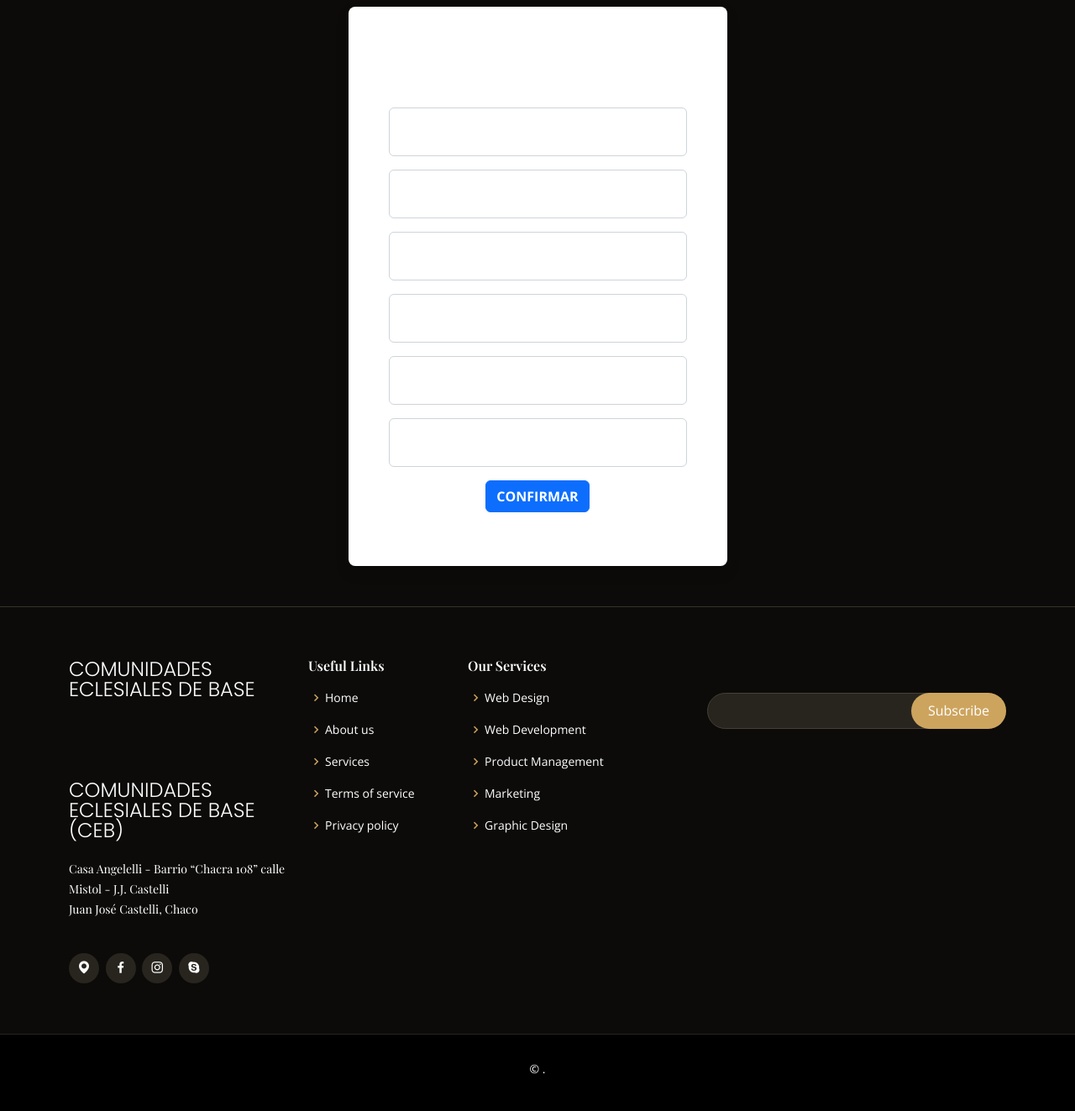
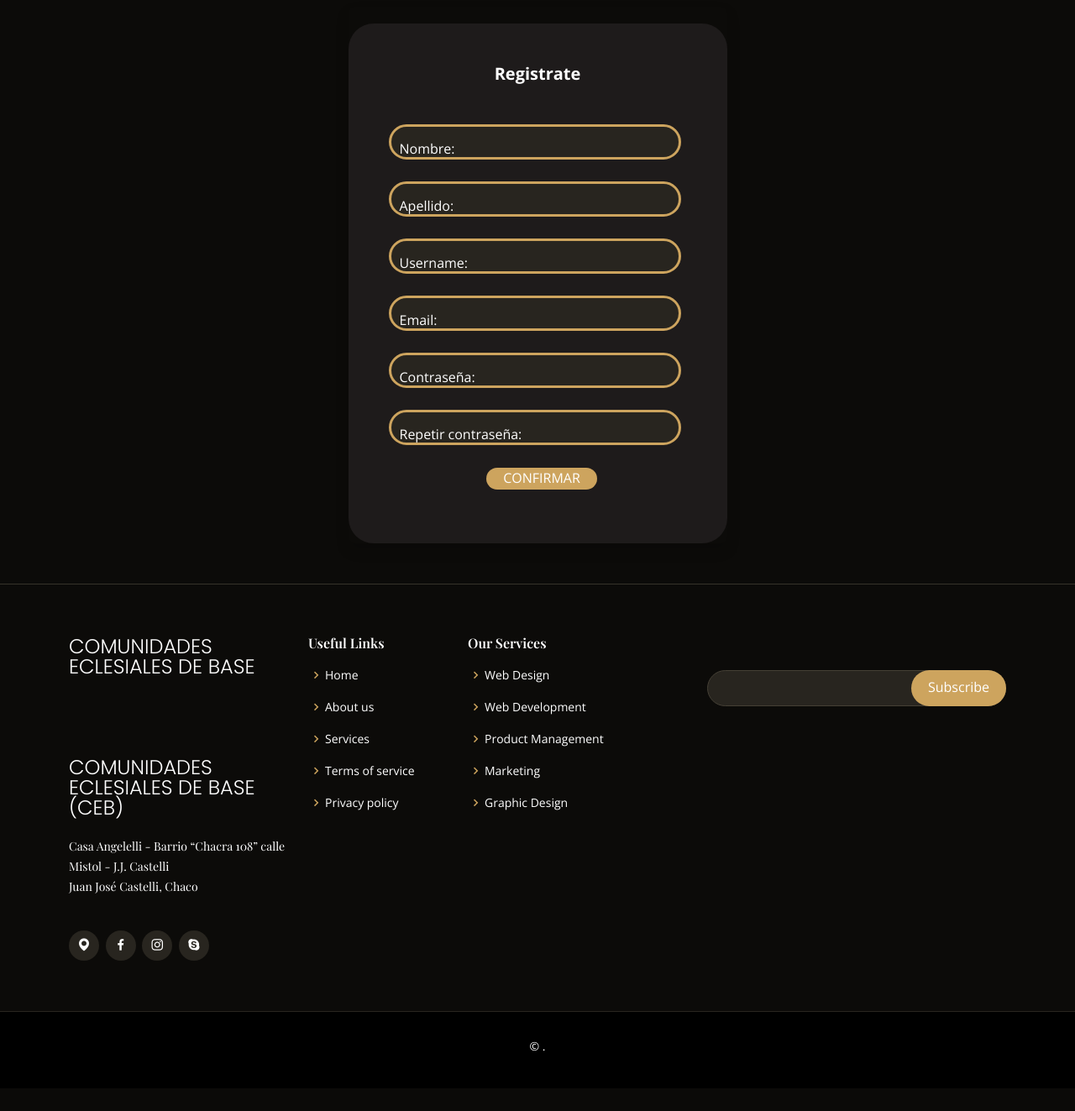
Before and after one commit to EstebanOrdenavia/Proyecto2022CEB, a Django app: page /usuarios/registro/ in a window 1280 px wide. Shown: the part 128-1451 px from the top of the page at 84% size. After the commit the page ends 1380 px from the top, so only its background shows below. Run offline with Django 3.2, Linux system fonts and the light colour scheme; some libraries are stand-ins or nearby versions; some web fonts are replaced.

Commit message:
front login y registro

```diff
--- a/static/css/styles.css
+++ b/static/css/styles.css
@@ -1469,10 +1469,26 @@
 .barra{
   margin-top: 30px;
   background: rgb(40, 37, 31);
-  padding: 6px 10px;
+  padding: 6px 70px;
   position: relative;
   border-radius: 50px;
-  border: 1px solid rgb(69, 64, 53);
+  border: 3px solid rgb(205, 164, 94);
   margin-top: 0px;
   margin-bottom: 10px;
 }
+
+.card-body{
+  margin-top: 20px;
+  background-color: rgb(30,27,27);
+  border-radius: 30px;
+
+
+}
+.card{
+--bs-card-bg:none;
+
+}
+.iniciarsesion{
+  color: rgb(255, 255, 255);
+  font-family: "Open Sans", sans-serif;
+}
--- a/templates/usuarios/registro.html
+++ b/templates/usuarios/registro.html
@@ -15,36 +15,36 @@
         <div class="card border-0 shadow rounded-3 my-5">
 
           <div class="card-body p-4 p-sm-5">
-            <h5 class="card-title text-center mb-5 fw-bold fs-5">Registrate</h5>
+            <h5 class="card-title text-center mb-5 fw-bold fs-5, iniciarsesion">Registrate</h5>
             <form action="" method="post">{% csrf_token %}
               <div class="form-floating mb-3">
-                <input class="form-control" type="text" name="first_name" required id="id_first_name">
+                <input class="form-control, barra" type="text" name="first_name" required id="id_first_name">
                 <label for="id_first_name">Nombre:</label>
               </div>
               <div class="form-floating mb-3">
-                <input class="form-control" type="text" name="last_name" required id="id_last_name ">
+                <input class="form-control, barra" type="text" name="last_name" required id="id_last_name ">
                 <label for="id_last_name">Apellido:</label>
               </div>
               <div class="form-floating mb-3">
-                <input class="form-control" type="text" name="username" required id="id_username">
+                <input class="form-control, barra" type="text" name="username" required id="id_username">
                 <label for="id_username">Username:</label>
               </div>
               <div class="form-floating mb-3">
-                <input class="form-control" type="text" name="email" required id="id_email">
+                <input class="form-control, barra" type="text" name="email" required id="id_email">
                 <label for="id_email">Email:</label>
               </div>
               <div class="form-floating mb-3">
-                <input class="form-control" type="password" name="password1" required id="id_password1">
+                <input class="form-control, barra" type="password" name="password1" required id="id_password1">
                 <label for="id_password1">Contraseña:</label>
               </div>
               <div class="form-floating mb-3">
-                <input class="form-control" type="password" name="password2" required id="id_password2">
+                <input class="form-control, barra" type="password" name="password2" required id="id_password2">
                 <label for="id_password2">Repetir contraseña:</label>
               </div>
 
             <!--{{form.as_p}}-->
               <div class="d-flex justify-content-center">
-                <p><input type="submit" class="btn btn-primary btn-login text-uppercase fw-bold" value="Confirmar"></p>
+                <p><input type="submit" class="btn btn-primary btn-login text-uppercase fw-bold, enviar" value="Confirmar"></p>
               </div>
             </form>
       </div>
```
Also changed, not shown: templates/usuarios/login.html (+13 -34 lines).
